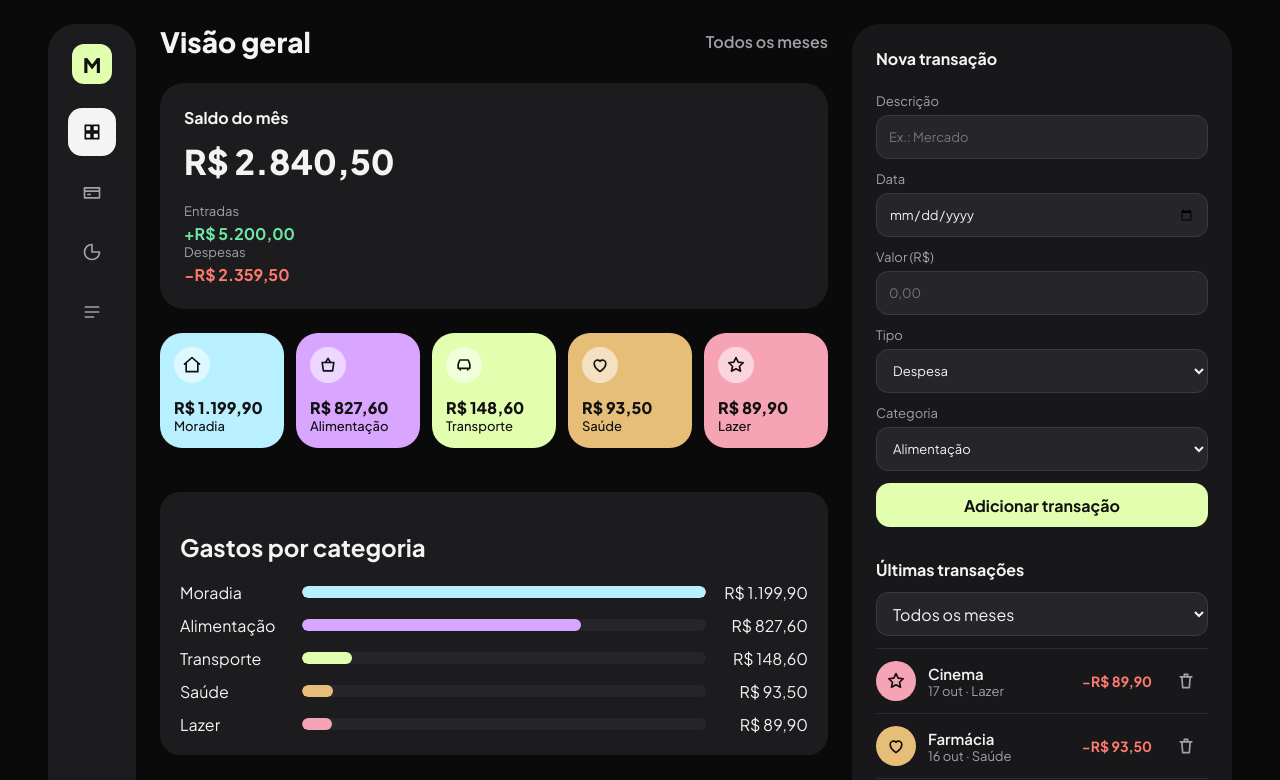
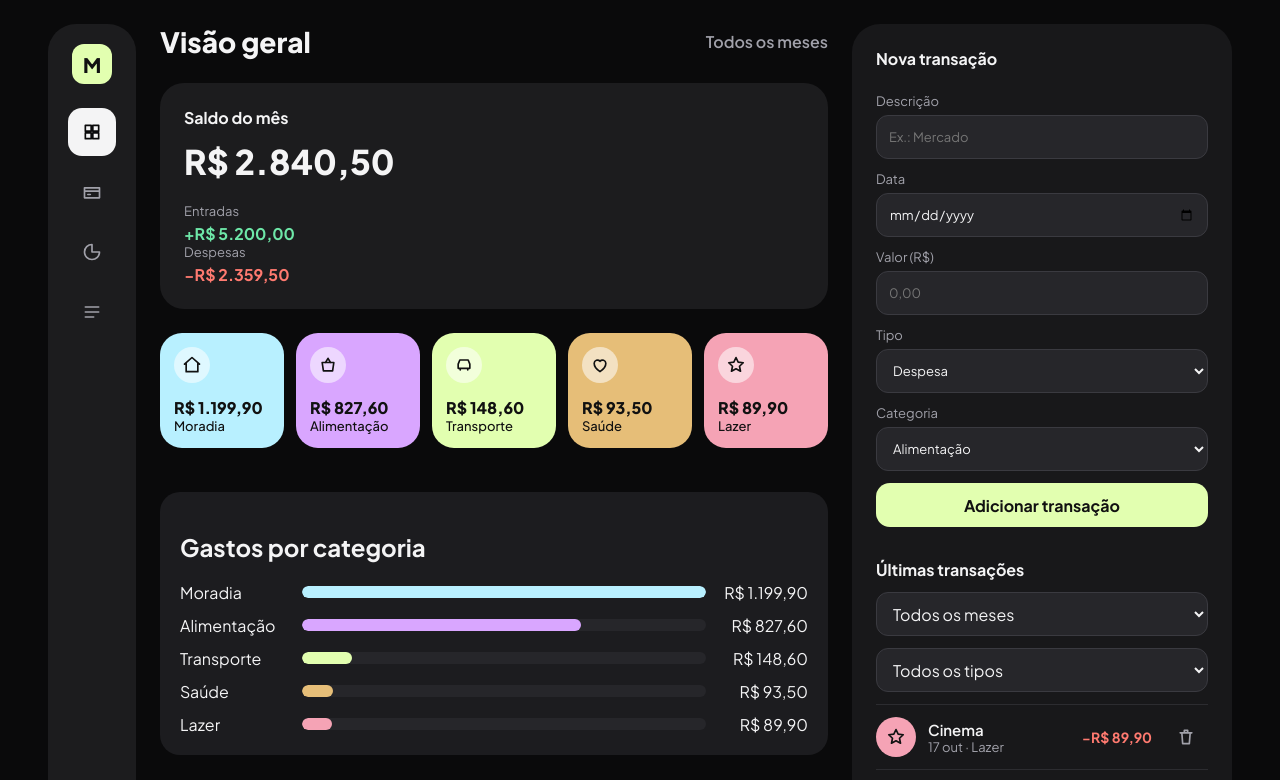
Before and after one commit to isahlbbh/moneyflow, a React (Vite) app: page / in a window 1280 px wide. Shown: the top 780 px of the page. Built offline with nearby package versions, Linux system fonts and the light colour scheme.

Commit message:
feat: update filters

```diff
--- a/src/App.jsx
+++ b/src/App.jsx
@@ -97,6 +97,8 @@ function App() {
 
   const [selectedMonth, setSelectedMonth] = useState("all");
 
+  const [selectedType, setSelectedType] = useState("all");
+
   useEffect(() => {
     localStorage.setItem(
       "moneyflow-transactions",
@@ -125,6 +127,10 @@ function App() {
 
   const visibleTransactions = transactions.filter(
     (t) => selectedMonth === "all" || t.date.startsWith(selectedMonth),
+  );
+
+  const listedTransactions = visibleTransactions.filter(
+    (t) => selectedType === "all" || t.type === selectedType,
   );
 
   const income = visibleTransactions
@@ -206,15 +212,24 @@ function App() {
             </option>
           ))}
         </select>
+        <select
+          className="month-filter"
+          value={selectedType}
+          onChange={(event) => setSelectedType(event.target.value)}
+        >
+          <option value="all">Todos os tipos</option>
+          <option value="income">Entradas</option>
+          <option value="expense">Despesas</option>
+        </select>
         <div>
-          {visibleTransactions.length === 0 && (
+          {listedTransactions.length === 0 && (
             <p className="empty">
-              {selectedMonth === "all"
+              {transactions.length === 0
                 ? "Nenhuma transação ainda."
-                : "Nenhuma transação neste mês."}
+                : "Nenhuma transação com esses filtros."}
             </p>
           )}
-          {visibleTransactions.map((t) => {
+          {listedTransactions.map((t) => {
             const info = categories[t.category];
             return (
               <TransactionItem
```
